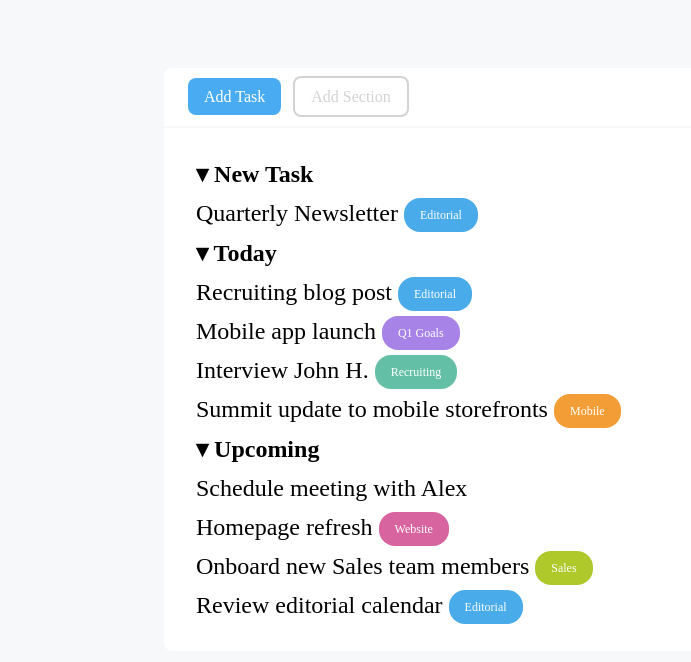
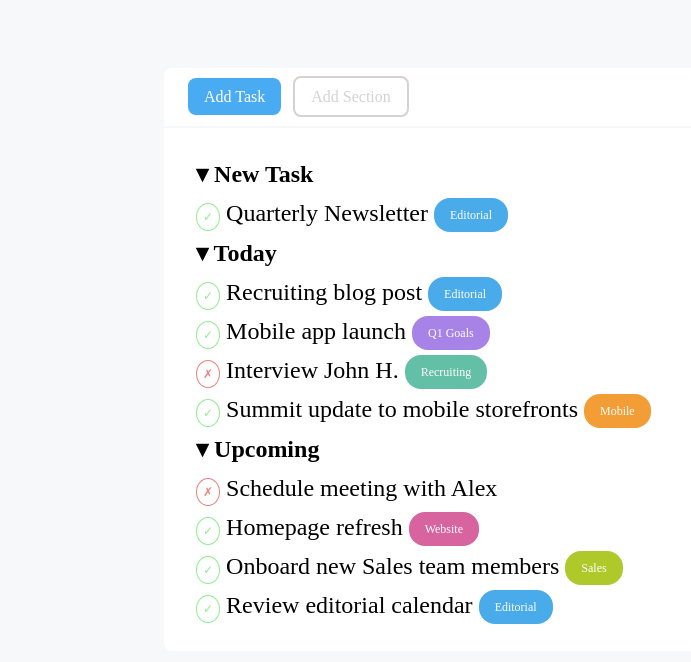
Before and after one commit to valerioperria/html-css-toboolist, a plain HTML site: page index.html in a window 1280 px wide. Shown: the part 128-790 px from the top of the page, without its empty margins (0-691 px from the left). Drawn offline with Linux system fonts and the light colour scheme.

Commit message:
html-css-toboolist-third

```diff
--- a/css/style.css
+++ b/css/style.css
@@ -103,3 +103,20 @@ li{
 .sales{
     background-color: rgb(175, 200, 42);
 }
+
+.tick{
+    font-size: 12px;
+    width: 24px;
+    height: 24px;
+    border: 1px solid;
+    text-align: center;
+    border-radius: 50%;
+    padding: 6px;
+}
+
+.check{
+    color: lightgreen;
+}
+.cross{
+    color: lightcoral;
+}
--- a/index.html
+++ b/index.html
@@ -31,23 +31,23 @@
             <section class="container section-list">
                 <ul class="list task">
                     <li><strong>&dtrif; New Task</strong></li>
-                    <li>Quarterly Newsletter <span class="type-bottom edit">Editorial</span></li>
+                    <li><span class="tick check">&check;</span> Quarterly Newsletter <span class="type-bottom edit">Editorial</span></li>
                 </ul>
 
                 <ul class="list today">
                     <li><strong>&dtrif; Today</strong></li>
-                    <li>Recruiting blog post <span class="type-bottom edit">Editorial</span></li>
-                    <li>Mobile app launch <span class="type-bottom goal">Q1 Goals</span></li>
-                    <li>Interview John H. <span class="type-bottom rec">Recruiting</span></li>
-                    <li>Summit update to mobile storefronts <span class="type-bottom mob">Mobile</span></li>
+                    <li><span class="tick check">&check;</span> Recruiting blog post <span class="type-bottom edit">Editorial</span></li>
+                    <li><span class="tick check">&check;</span> Mobile app launch <span class="type-bottom goal">Q1 Goals</span></li>
+                    <li><span class="tick cross">&cross;</span> Interview John H. <span class="type-bottom rec">Recruiting</span></li>
+                    <li><span class="tick check">&check;</span> Summit update to mobile storefronts <span class="type-bottom mob">Mobile</span></li>
                 </ul>
 
                 <ul class="list upcoming">
                     <li><strong>&dtrif; Upcoming</strong></li>
-                    <li>Schedule meeting with Alex</li>
-                    <li>Homepage refresh <span class="type-bottom web">Website</span></li>
-                    <li>Onboard new Sales team members <span class="type-bottom sales">Sales</span></li>
-                    <li>Review editorial calendar <span class="type-bottom edit">Editorial</span></li>
+                    <li><span class="tick cross">&cross;</span> Schedule meeting with Alex</li>
+                    <li><span class="tick check">&check;</span> Homepage refresh <span class="type-bottom web">Website</span></li>
+                    <li><span class="tick check">&check;</span> Onboard new Sales team members <span class="type-bottom sales">Sales</span></li>
+                    <li><span class="tick check">&check;</span> Review editorial calendar <span class="type-bottom edit">Editorial</span></li>
                 </ul>
             </section>
         </div>
```
